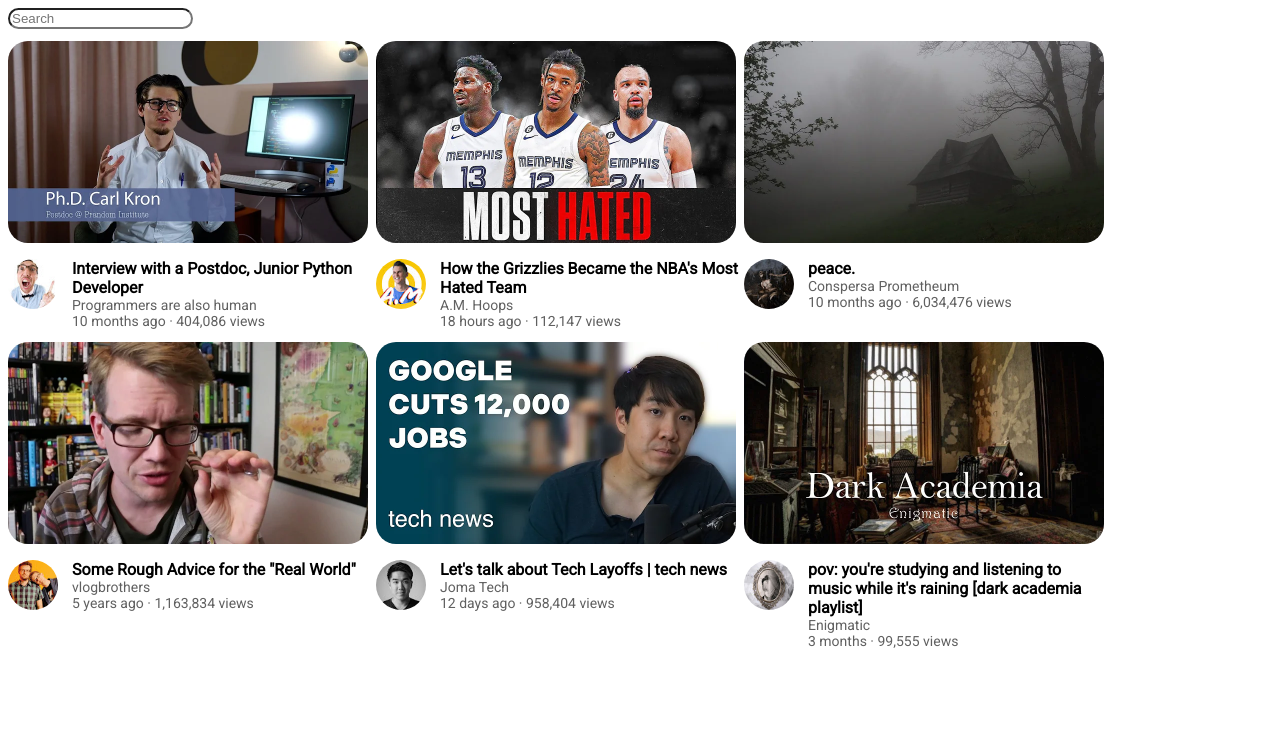
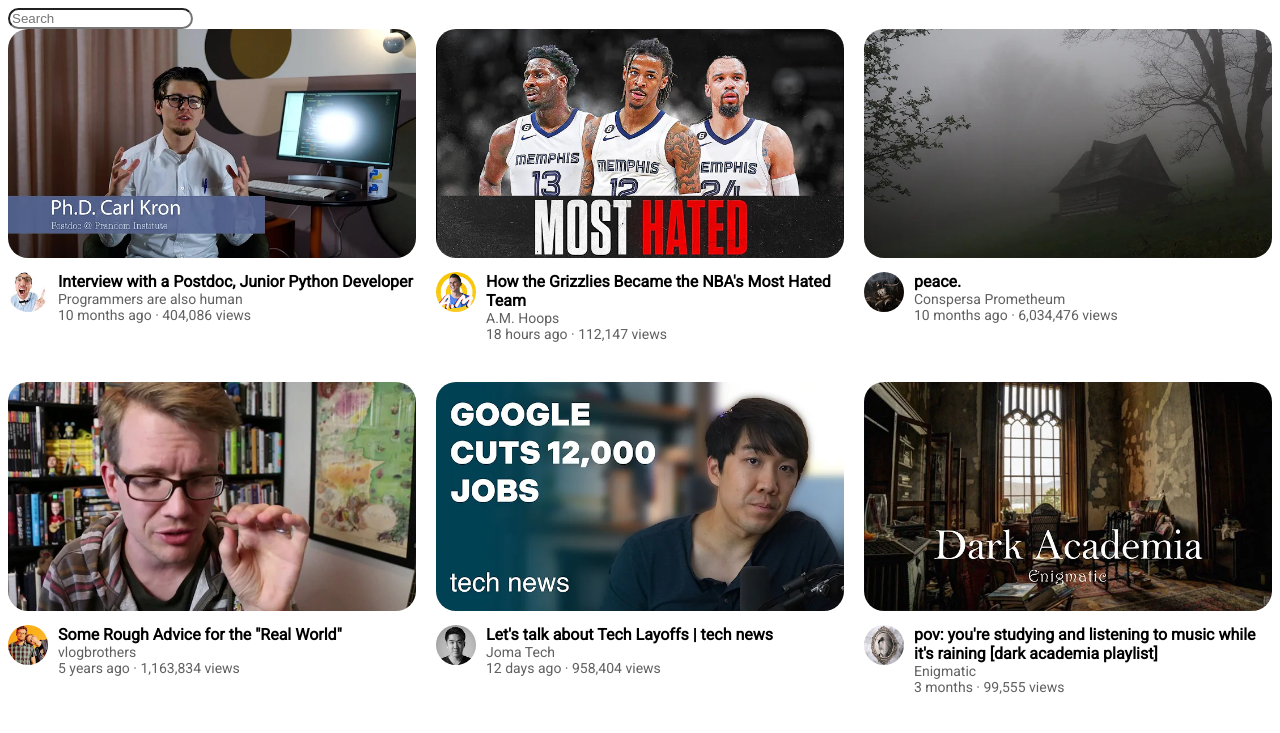
Before and after one commit to Lukasx76/HTML-CSS-101-youtube-course, a Flask app: template templates/recreating_youtube.html in a window 1280 px wide. Shown: the top 733 px of the page. Run offline with Flask 2, Linux system fonts and the light colour scheme; the template is opened without the code that fills it, so the values that code supplies are empty.

Commit message:
using grid to display video info and thumbnails properly

```diff
--- a/static/css/youtube_style.css
+++ b/static/css/youtube_style.css
@@ -6,28 +6,35 @@ p {
 
 .thumbnail {
     border-radius: 20px;
-    width: 360px;
-    height: 202px;
-    margin-bottom: 12px;
-    margin-top: 12px;
+    width: 100%;
+
 }
 
 .text-box {
     border-radius: 40px;
     font-family: Arial, Helvetica, sans-serif;
-    display: block;
 }
 
 
 .container {
-    display: inline-block;
-    vertical-align: top;
+    display: grid;
+    grid-template-columns: 1fr 1fr 1fr;
+    column-gap: 20px;
+    row-gap: 40px;
+}
+
+.grid-style {
+    display: grid;
+    grid-template-columns: 50px 1fr;
+    margin-top: 10px;
 }
 
 
-.ytb-info {
-    display: inline-block;
-    width: 300px;
+
+.icon {
+    border-radius: 50px;
+    width: 100%;
+
 }
 
 .ytb-info p {
@@ -46,13 +53,5 @@ p {
 }
 
 .ytb-channel-img {
-    width: 60px;
-    display: inline-block;
-    vertical-align: top;
+    width: 40px;
 }
-
-.icon {
-    border-radius: 40px;
-    width: 50px;
-
-}
--- a/templates/recreating_youtube.html
+++ b/templates/recreating_youtube.html
@@ -20,27 +20,24 @@
             <a target="_blank" href="">
                 <img class="thumbnail" src="../imgs/thumbnails/1.webp", alt="thumbnail">
             </a>
-        </div>
+            <div class="grid-style">
                 <div class="ytb-channel-img">
                     <a target="_self" href="">
                         <img class="icon" src="../imgs/icons/icon1.jpg" alt="ytb-channel-img">
                     </a>
                 </div>
-
                 <div class="ytb-info">
                     <p class="video-title">Interview with a Postdoc, Junior Python Developer</p>
                     <p class="channel">Programmers are also human</p>
                     <p class="stats"  >10 months ago &#183; 404,086 views</p>
                 </div>
-
             </div>
-
-    <div class="container">
+        </div>
         <div>
             <a target="_self" href="">
                 <img class="thumbnail" src="../imgs/thumbnails/2.webp" alt="thumbnail1">
             </a>
-        </div>
+            <div class="grid-style">
                 <div class="ytb-channel-img">
                     <a target="_self" href="">
                         <img class="icon" src="../imgs/icons/icon2.jpg" alt="channel-icon1">
@@ -52,14 +49,13 @@
                     <p class="stats"   >18 hours ago &#183; 112,147 views</p>
                 </div>
             </div>
-
-    <div class="container">
-
+        </div>
         <div>
             <a target="_self" href="">
                 <img class="thumbnail" src="../imgs/thumbnails/3.webp" alt="thumbanil2">
             </a>
-        </div>
+
+            <div class="grid-style">
                 <div class="ytb-channel-img">
                     <a target="_self" href="">
                         <img class="icon" src="../imgs/icons/icon3.jpg" alt="channel-icon2">
@@ -71,35 +67,30 @@
                     <p class="stats"   >10 months ago &#183; 6,034,476 views</p>
                 </div>
             </div>
-
-    <div class="container">
-
+        </div>
         <div>
             <a target="_self" href="">
                 <img class="thumbnail" src="../imgs/thumbnails/4.webp" alt="thumbnail3">
             </a>
-        </div>
-
+            <div class="grid-style">
                 <div class="ytb-channel-img">
                     <a target="_self" href="">
                         <img class="icon" src="../imgs/icons/icon4.jpg" alt="ytb-channel-img">
                     </a>
 
                 </div>
-
                 <div class="ytb-info">
                     <p class="video-title">Some Rough Advice for the "Real World"</p>
                     <p class="channel">vlogbrothers</p>
                     <p class="stats"  >5 years ago &#183; 1,163,834 views</p>
                 </div>
             </div>
-
-    <div class="container">
+        </div>
         <div>
             <a target="_self" href="">
                 <img class="thumbnail" src="../imgs/thumbnails/5.webp" alt="thumbanail4">
             </a>
-        </div>
+            <div class="grid-style">
                 <div class="ytb-channel-img">
                     <a target="_self" href="">
                         <img class="icon" src="../imgs/icons/icon5.jpg" alt="ytb-channel-img">
@@ -111,13 +102,12 @@
                     <p class="stats"  >12 days ago &#183; 958,404 views </p>
                 </div>
             </div>
-    <div class="container">
-
+        </div>
         <div>
             <a target="_self" href="">
                 <img class="thumbnail" src="../imgs/thumbnails/6.webp" alt="thumbnail5">
             </a>
-        </div>
+            <div class="grid-style">
                 <div class="ytb-channel-img">
                     <a target="_self" href="">
                         <img class="icon" src="../imgs/icons/icon6.jpg" alt="ytb-channel-img">
@@ -126,8 +116,9 @@
                 <div class="ytb-info">
                     <p class="video-title">pov: you're studying and listening to music while it's raining [dark academia playlist]</p>
                     <p class="channel">Enigmatic </p>
-
                     <p class="stats"  >3 months &#183; 99,555 views </p>
+                </div>
+            </div>
         </div>
     </div>
 </body>
```
Lines whose indentation alone changed are shown as unchanged.
